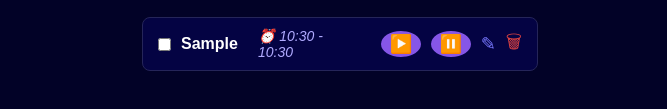
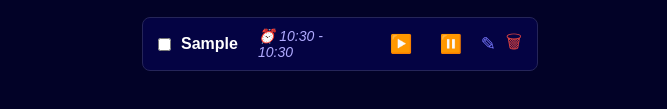
Before and after one commit to Suharshitha20/TODOLIST-APP, a plain HTML site: page index.html in a window 1280 px wide. Both pictures are taken after typing "Sample", "10:30", "10:30" into the empty fields and a click on the button "ADD". Shown: the part 339-448 px from the top of the page, without its empty margins (358-1025 px from the left). Drawn offline with nearby package versions, Linux system fonts and the light colour scheme.

Commit message:
Update styles.css

```diff
--- a/styles.css
+++ b/styles.css
@@ -46,7 +46,7 @@ body {
   background-color: rgb(28, 185, 202);
   height: 10px;
   width: 0%;
-  transition: all 0.2s;
+  transition: all 0.3s ease;
 }
 
 .stats-numbers {
@@ -148,3 +148,11 @@ button {
 .icon.edit {
   color: rgb(120, 120, 255);
 }
+
+button.icon {
+  background: none;
+  border: none;
+  font-size: 18px;
+  color: white;
+  cursor: pointer;
+}
```
